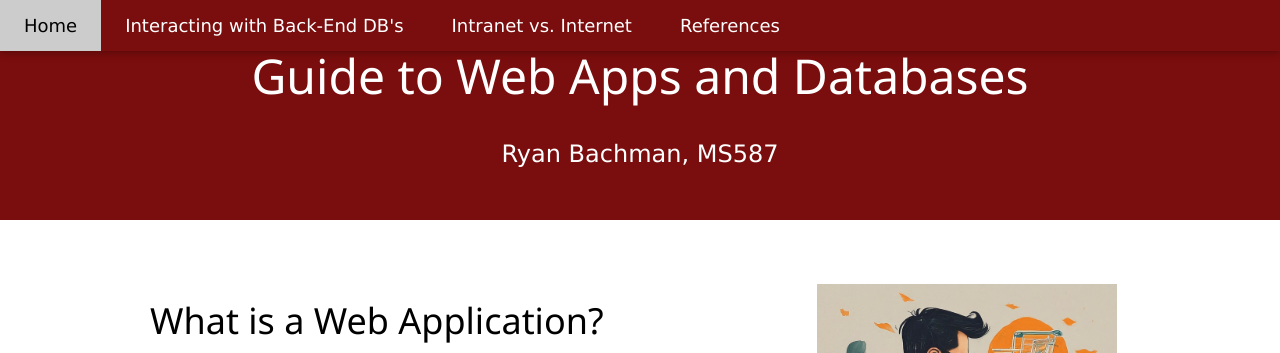
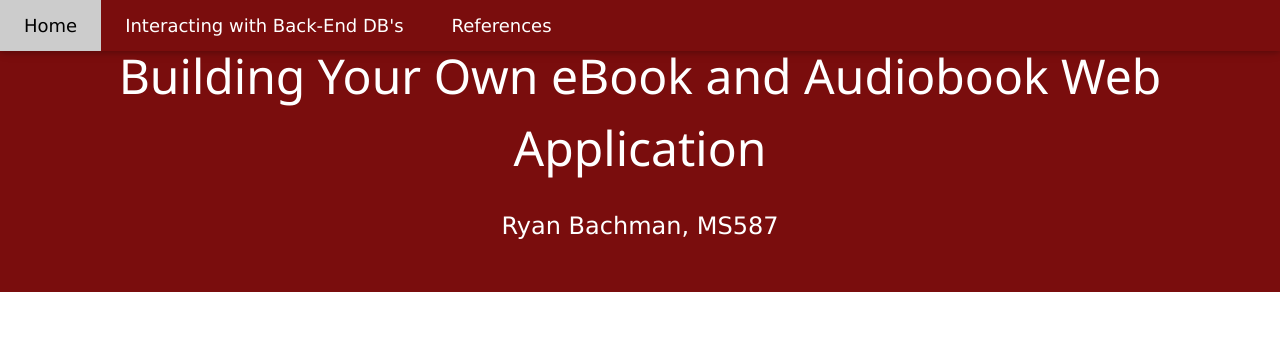
Before and after one commit to cardboardknightUS/MS587_Assignment2_1Python, a Flask app: page / in a window 1280 px wide. Shown: the top 353 px of the page. Run offline with Flask 3, Linux system fonts and the light colour scheme; parts of the project's set-up code (start-up, migrations or seed data) failed here and were passed over.

Commit message:
Updated HTML pages to work with Flask. Added new pictures. Removed old pictures no longer used. Updated references. Populated book_database with 5 books the user can choose from, based on which genre they want.

```diff
--- a/app.py
+++ b/app.py
@@ -21,14 +21,19 @@ def get_headers(response):
 @app.route('/')
 def main():
     """Entry point; the view for the main page"""
-    books = [(record.book_id, record.book_name) for record in data]
-    return render_template('index.html', books=books)
+    return render_template('index.html')
 
 
+@app.route('/second')
+def reading_page():
+    """Views for the city details"""
+    return render_template('Reading.html')
 
-@app.route('/')
-def hello_world():  # put application's code here
-    return 'Hello World!'
+
+@app.route('/third')
+def reference_page():
+    """Views for the city details"""
+    return render_template('References.html')
 
 
 if __name__ == '__main__':
--- a/book_database.py
+++ b/book_database.py
@@ -2,7 +2,7 @@ from sqlalchemy import MetaData, create_engine, Integer, String, Float, ForeignK
 from sqlalchemy.orm import sessionmaker, relationship, declarative_base
 
 metadata = MetaData()
-engine = create_engine('sqlite:///user_database', connect_args={'check_same_thread': False}, echo=False)  # echo=False
+engine = create_engine('sqlite:///book_database', connect_args={'check_same_thread': False}, echo=False)  # echo=False
 Base = declarative_base()
 db_session = sessionmaker(bind=engine)()
 
@@ -31,7 +31,7 @@ def get_books():
 
 # Generating the summaries of the books in the book_details table.
 def get_book_summary(books):
-    return [summary.book_summary for summary in books.book_details_data]
+    return [book_id.book_summary for book_id in books.book_details_data]
 
 
 data = get_books()
--- a/templates/index.html
+++ b/templates/index.html
@@ -9,8 +9,8 @@
     <head> <!-- Create the heading details of the page, including settings content widths and adding stylesheets -->
         <title>Home Page</title>
         <meta charset="UTF-8">
-        <meta name="viewport", content="width=device-width, initial-scale=1">
-        <link rel="stylesheet" type="text/css" href="stylesheets.css">
+        <meta name="viewport" content="width=device-width, initial-scale=1">
+        <link rel="stylesheet" href="{{ url_for('static', filename='css/stylesheets.css') }}">
         <link rel="stylesheet" href="https://fonts.googleapis.com/css?family=Lato">
         <link rel="stylesheet" href="https://fonts.googleapis.com/css?family=Montserrat">
         <link rel="stylesheet" href="https://cdnjs.cloudflare.com/ajax/libs/font-awesome/4.7.0/css/font-awesome.min.css">
@@ -21,24 +21,22 @@
         <div class="rb-top">
           <div class="rb-bar rb-red rb-card rb-left-align rb-large">
             <a class="rb-bar-item rb-button rb-hide-medium rb-hide-large rb-right rb-padding-large rb-hover-white rb-large rb-red" href="javascript:void(0);" onclick="myFunction()" title="Toggle Navigation Menu"><i class="fa fa-bars"></i></a>
-            <a href="index.html" class="rb-bar-item rb-button rb-padding-large rb-white">Home</a>
-            <a href="Interacting.html" class="rb-bar-item rb-button rb-hide-small rb-padding-large rb-hover-white">Interacting with Back-End DB's</a>
-            <a href="IntravInter.html" class="rb-bar-item rb-button rb-hide-small rb-padding-large rb-hover-white">Intranet vs. Internet</a>
-              <a href="References.html" class="rb-bar-item rb-button rb-hide-small rb-padding-large rb-hover-white">References</a>
+            <a href="/" class="rb-bar-item rb-button rb-padding-large rb-white">Home</a>
+            <a href="/second" class="rb-bar-item rb-button rb-hide-small rb-padding-large rb-hover-white">Interacting with Back-End DB's</a>
+              <a href="/third" class="rb-bar-item rb-button rb-hide-small rb-padding-large rb-hover-white">References</a>
           </div>
 
           <!-- Navbar on small screens -->
           <div id="navDemo" class="rb-bar-block rb-white rb-hide rb-hide-large rb-hide-medium rb-large">
-            <a href="Interacting.html" class="rb-bar-item rb-button rb-padding-large">Interacting with Back-End DB's</a>
-            <a href="IntravInter.html" class="rb-bar-item rb-button rb-padding-large">Intranet vs. Internet</a>
-              <a href="References.html" class="rb-bar-item rb-button rb-padding-large">References</a>
+            <a href="/second" class="rb-bar-item rb-button rb-padding-large">Interacting with Back-End DB's</a>
+              <a href="/third" class="rb-bar-item rb-button rb-padding-large">References</a>
           </div>
         </div>
 
         <!-- Header -->
         <!-- Differs from HEAD. This is a header field that shows the website overall name and my details. -->
         <header class="rb-container rb-red rb-center" style="padding:24px 4px">
-          <h1 class="rb-margin rb-jumbo">Guide to Web Apps and Databases</h1>
+          <h1 class="rb-margin rb-jumbo">Building Your Own eBook and Audiobook Web Application</h1>
           <p class="rb-xlarge">Ryan Bachman, MS587</p>
         </header>
 
@@ -47,13 +45,12 @@
         <div class="rb-row-padding rb-padding-64 rb-container">
           <div class="rb-content">
             <div class="rb-twothird">
-              <h1>What is a Web Application?</h1>
+              <h1>What is this website?</h1>
 
-              <p class="rb-text-grey">A web application, or web app, is a program that is placed on a server
-                  that will interface with a browser. This will allow users to use complex programs right on
-                  their internet browser that won't need to be coded in HTML or JavaScript directly. This is
-                  most used by websites who need to leverage things like web mail, databases, complex calculators
-                  and uses in the eCommerce sector.
+              <p class="rb-text-grey">This is a web application that I've created for MS587, Databases and Web Development at the
+                  University of Advancing Technology. The purpose of this application is to create a Web Application that will
+                  store books that a user can read and incorporate text-to-speech to make a primitive audiobook. The user will
+                  be able to choose which books they want to read and go from there.
               </p>
                 <p class="rb-text-grey">A benefit of web applications is that since they're hosted online, they do not need to be
                 downloaded like a traditional app. Users will be able to interface with your program fully from
@@ -62,7 +59,7 @@
             </div>
 
             <div class="rb-third rb-center">
-              <img src="image_fx_picture_of_a_man_shopping_online_using_a_com.jpg" alt="Man shopping online, cartoon style" width="300" height="300">
+              <img src="/static/image/HomePageImageGuyReadingBookOnline.jpg" alt="Man shopping online, cartoon style" width="300" height="300">
                 <imgTxt>This image was generated by AI using Google ImageFX</imgTxt>
             </div>
           </div>
@@ -73,7 +70,7 @@
         <div class="rb-row-padding rb-light-grey rb-padding-64 rb-container">
           <div class="rb-content">
             <div class="rb-third rb-center">
-              <img src="image_fx_databases_technology_user_data_cartoon_sty.jpg" alt="Kid working on computer near servers, cartoon style" width="300" height="300">
+              <img src="/static/image/HomePageImageManReadingGenres.jpg" alt="Kid working on computer near servers, cartoon style" width="300" height="300">
                 <imgTxt>This image was generated by AI using Google ImageFX</imgTxt>
             </div>
 
```
Also changed, not shown: requirements.txt (+16 -0 lines), templates/IntravInter.html (deleted, +0 -97 lines), templates/Reading.html (renamed from templates/Interacting.html, +9 -11 lines), templates/References.html (+11 -17 lines), image_fx_business_technology_accessing_the_internet.jpg (deleted), image_fx_databases_technology_user_data_cartoon_sty.jpg (deleted), image_fx_picture_of_a_man_shopping_online_using_a_com.jpg (deleted), image_fx_the_internet_versus_intranet_cartoon_style.jpg (deleted), static/css/stylesheets.css (renamed from static/stylesheets.css), static/image/image_fx_applications_working_together_with_a_database.jpg (renamed from image_fx_applications_working_together_with_a_database.jpg), static/image/image_fx_web_application_working_with_a_database_comm.jpg (renamed from image_fx_web_application_working_with_a_database_comm.jpg), 1 other file.
